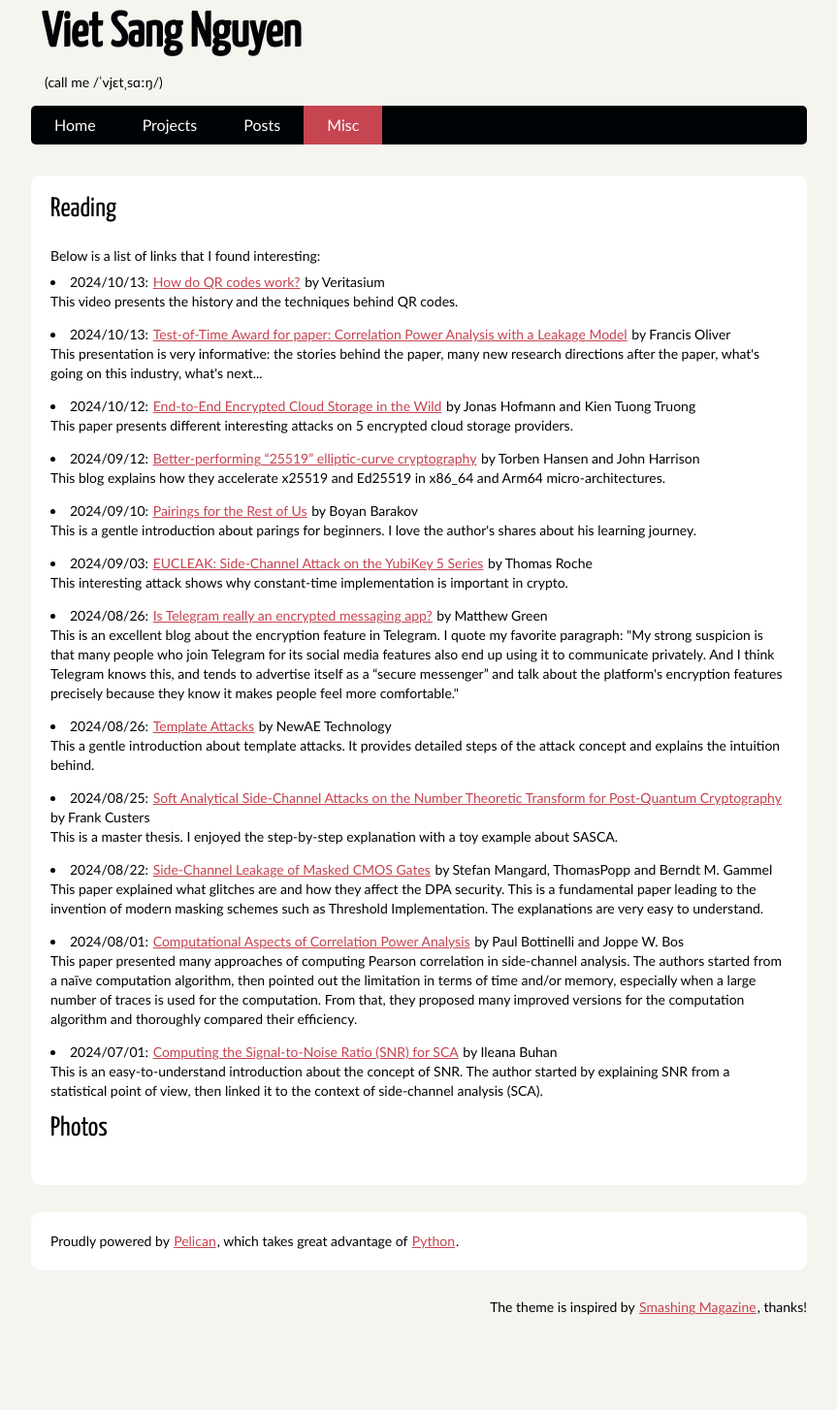
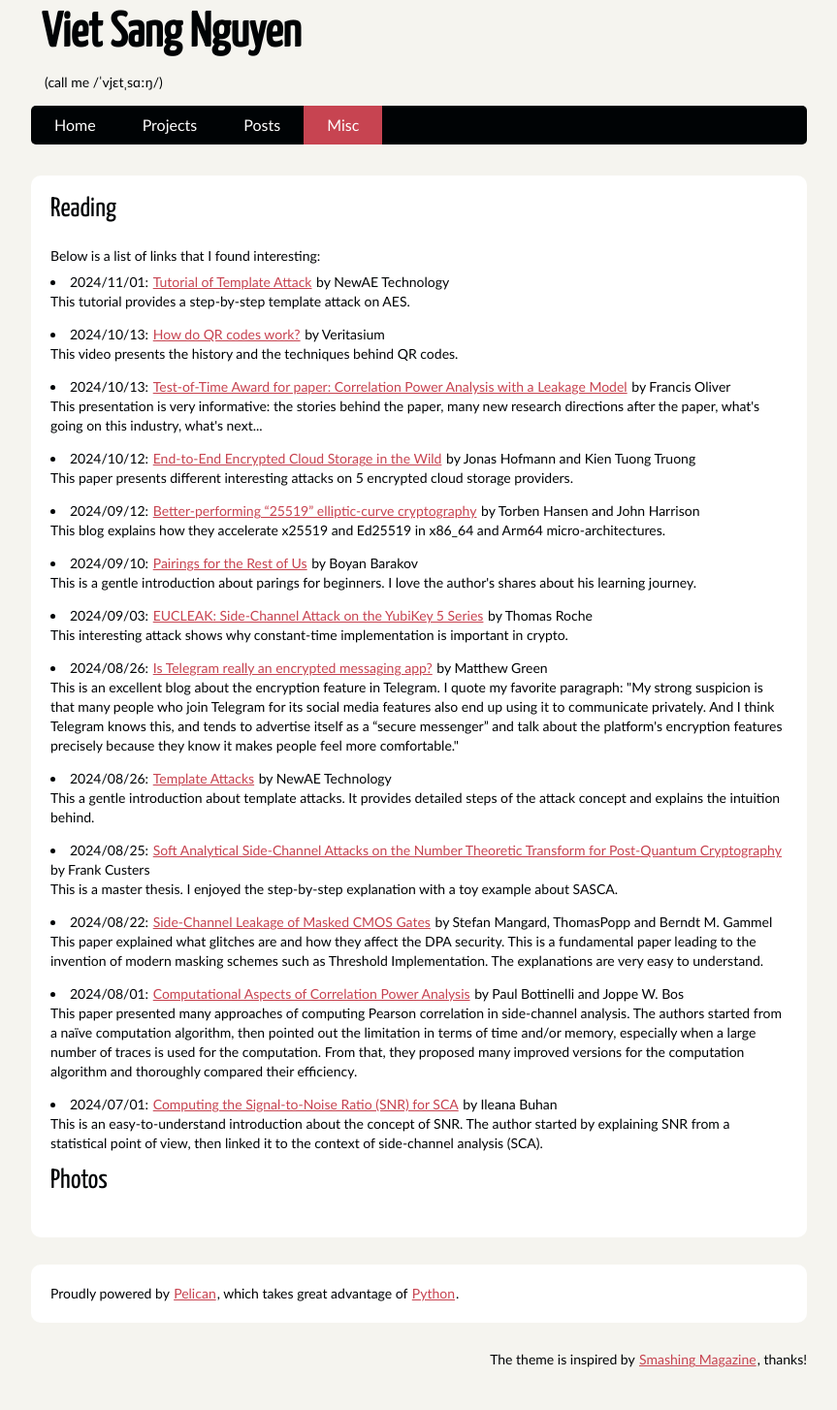
Before and after one commit to nvietsang/nvietsang.github.io, a Jekyll site: the page built from misc.html, in a window 1280 px wide. Shown: the whole page at 97% size, without its empty margins (208-1071 px from the left). Built offline with Jekyll 4.4.1, drawn with Linux system fonts in a browser that asks for light colours; before the commit the page ends 1400 px from its top, so only the background shows below that.

Commit message:
add reading

```diff
--- a/misc.html
+++ b/misc.html
@@ -5,6 +5,15 @@ layout: default
 <section id="content" class="body">
     <h1> Reading </h1>
     Below is a list of links that I found interesting:
+
+        <li>
+            2024/11/01:
+            <a href="http://wiki.newae.com/Tutorial_B8_Profiling_Attacks_(Manual_Template_Attack)">Tutorial of Template Attack</a>
+            by NewAE Technology
+            <br>
+            This tutorial provides a step-by-step template attack on AES.
+        </li>
+
         <li>
             2024/10/13:
             <a href="https://www.youtube.com/watch?v=w5ebcowAJD8">How do QR codes work?</a>
```
